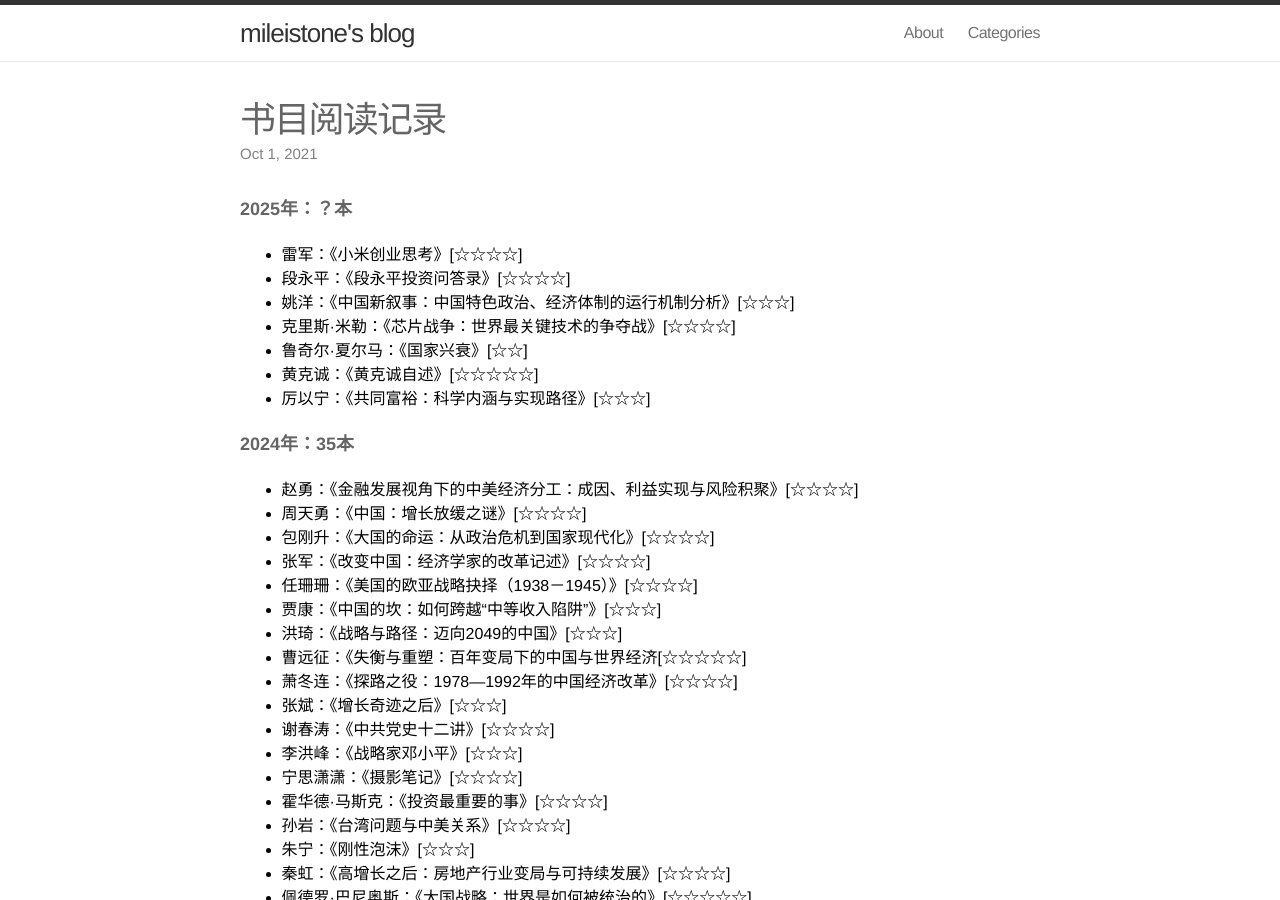
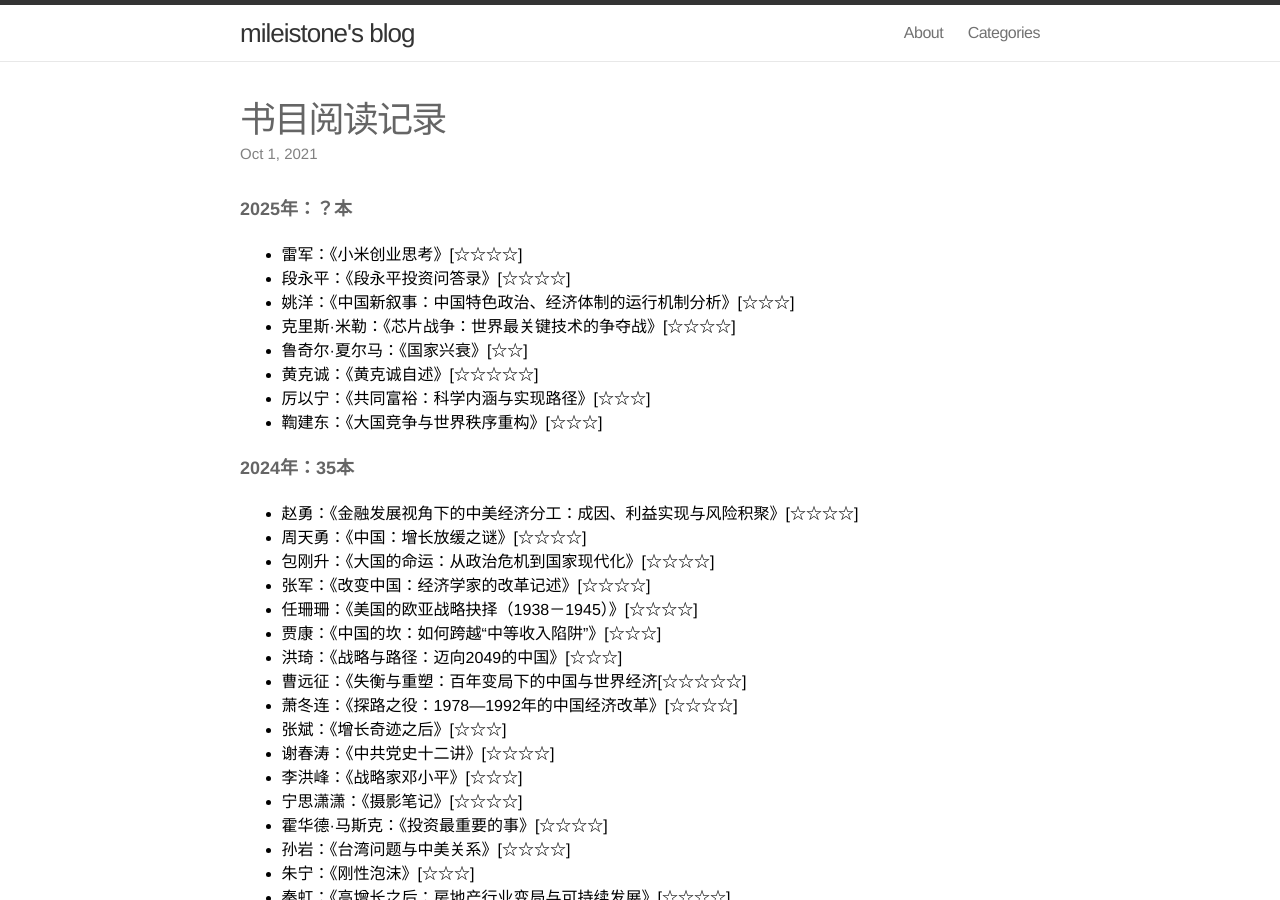
Before and after one commit to mileistone/mileistone.github.io, a Jekyll site: the page built from _posts/2021-10-01-books.md, in a window 1280 px wide and 900 px high. Built offline with Jekyll 4.4.1, drawn with Linux system fonts in a browser that asks for light colours.

Commit message:
Update 2021-10-01-books.md

```diff
--- a/_posts/2021-10-01-books.md
+++ b/_posts/2021-10-01-books.md
@@ -15,6 +15,7 @@ date: 2021-10-01 22:00:00
 - 鲁奇尔·夏尔马：《国家兴衰》[☆☆]
 - 黄克诚：《黄克诚自述》[☆☆☆☆☆]
 - 厉以宁：《共同富裕：科学内涵与实现路径》[☆☆☆]
+- 鞫建东：《大国竞争与世界秩序重构》[☆☆☆]
 
 ##### 2024年：35本
 - 赵勇：《金融发展视角下的中美经济分工：成因、利益实现与风险积聚》[☆☆☆☆]
```
